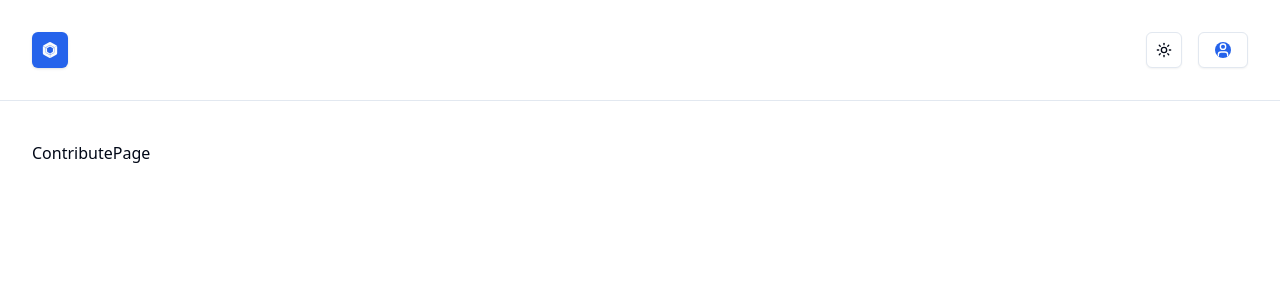
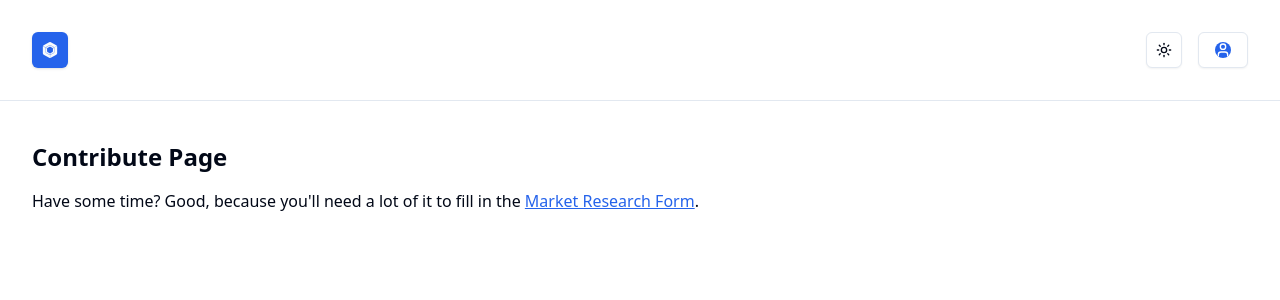
Before and after one commit to Matthew-Seaber/pack, a Next.js app: page /contribute in a window 1280 px wide. Shown: the top 300 px of the page. Built offline with nearby package versions, Linux system fonts and the light colour scheme.

Commit message:
Adding jokes to blank pages

```diff
--- a/app/contribute/page.tsx
+++ b/app/contribute/page.tsx
@@ -1,7 +1,19 @@
 function ContributePage() {
   return (
-    <div>ContributePage</div>
-  )
+    <>
+      <h2 className="text-2xl font-semibold mb-4">Contribute Page</h2>
+      <div>
+        Have some time? Good, because you&apos;ll need a lot of it to fill in the{" "}
+        <a
+          href="https://www.packapp.co.uk/contribute/marketresearch"
+          className="text-blue-600 underline"
+        >
+          Market Research Form
+        </a>
+        .
+      </div>
+    </>
+  );
 }
 
-export default ContributePage
+export default ContributePage;
--- a/app/page.tsx
+++ b/app/page.tsx
@@ -1,7 +1,9 @@
 function HomePage() {
   return (
     <>
-      <h1 className="text-3xl">🚧 The Future of Education is <s>Here</s> Coming Soon...</h1>
+      <h1 className="text-3xl font-semibold justify-center text-center">
+        🚧 The Future of Education is <s>Here</s> Coming Soon... 🚧
+      </h1>
     </>
   );
 }
--- a/app/pricing/page.tsx
+++ b/app/pricing/page.tsx
@@ -1,5 +1,10 @@
 function PricingPage() {
-  return <div>PricingPage</div>;
+  return (
+    <>
+      <h2 className="text-2xl font-semibold mb-4">Pricing Page</h2>
+      <div>This page isn&apos;t ready yet. But don&apos;t worry, you&apos;ll be able to give us your money soon.</div>
+    </>
+  );
 }
 
 export default PricingPage;
--- /dev/null
+++ b/app/support/page.tsx
@@ -0,0 +1,12 @@
+function SupportPage() {
+  return (
+    <>
+      <h2 className="text-2xl font-semibold mb-4">Support Page</h2>
+    <div>
+      This page isn&apos;t ready yet. In the meantime, feel free to email us cat pictures at <a href="mailto:support@packapp.co.uk" className="text-blue-600 underline">support@packapp.co.uk</a>.
+    </div>
+    </>
+  );
+}
+
+export default SupportPage;
```
